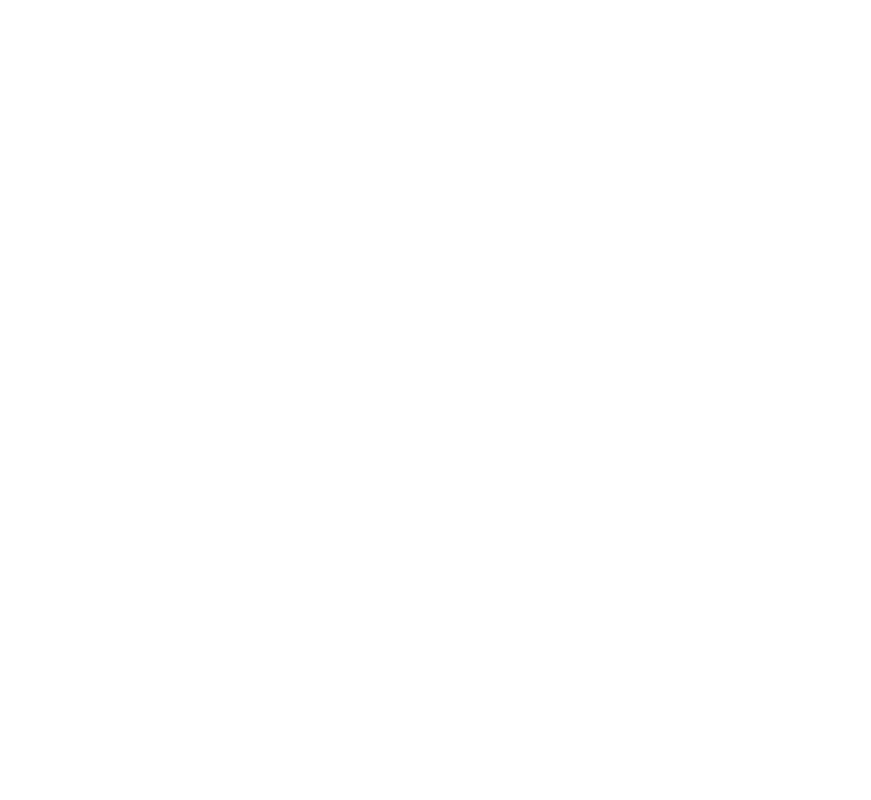
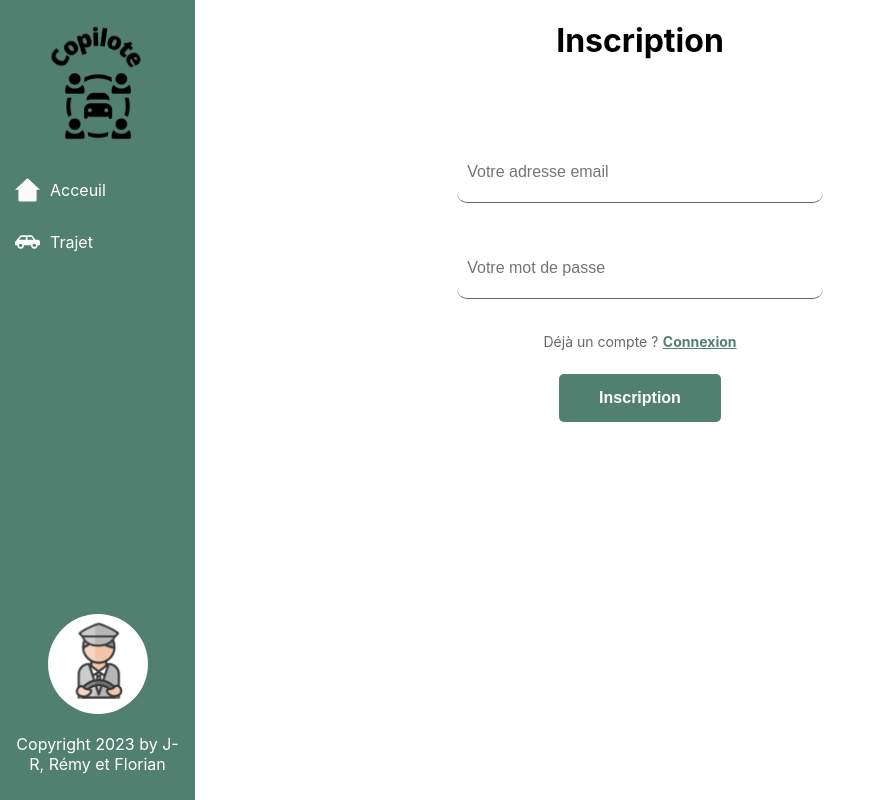
Before and after one commit to WildCodeSchool/2211-wns-neumann-copilot, a React (Create React App) app in the folder client/: page /register in a window 1280 px wide. Before the commit this address had no page. Shown: the whole page, without its empty margins (0-871 px from the left). Built offline with nearby package versions, Linux system fonts and the light colour scheme.

Commit message:
changement des noms du fichier et des redirections 'inscription' en 'register'

```diff
--- a/client/src/App.tsx
+++ b/client/src/App.tsx
@@ -1,6 +1,6 @@
 import { Routes, Route } from "react-router-dom";
 import Login from "./screens/Login";
-import Inscription from "./screens/Inscription";
+import Register from "./screens/Register";
 import Profil from "./screens/Profil";
 import "./App.css";
 import { useGetUsersQuery } from "./gql/generated/schema";
@@ -17,7 +17,7 @@
         <Route path="/" element={<Home />} />
         <Route path="/login" element={<Login />} />
         <Route path="/trajet" element={<Trajet />} />
-        <Route path="/Inscription" element={<Inscription />} />
+        <Route path="/register" element={<Register />} />
         <Route path="/Profil" element={<Profil />} />
       </Routes>
       {/* <p>
--- a/client/src/screens/Login.tsx
+++ b/client/src/screens/Login.tsx
@@ -79,7 +79,7 @@
               </div>
             {error && <p>{error}</p>}
           <div className="redirection_sign_up">
-                <p>Pas encore de compte ?</p>&nbsp;<Link to="/Inscription">Inscription</Link>
+                <p>Pas encore de compte ?</p>&nbsp;<Link to="/register">Inscription</Link>
           </div>
             <div>
               <button className="button button_connexion" type="submit">Connexion</button>
--- a/client/src/screens/Inscription.tsx
+++ b/client/src/screens/Register.tsx
@@ -1,12 +1,12 @@
 import { Link, useNavigate } from "react-router-dom";
-import "./css/Inscription.css"
+import "./css/register.css"
 import Footer from "../Components/Footer";
 import Header from "../Components/Header";
 import LeftMenuPC from "../Components/LeftMenuPC";
 import { useCreateUserMutation, useGetProfileQuery } from "../gql/generated/schema";
 import { useState } from "react";
 
-export default function Inscription() {
+export default function Register() {
     const navigate = useNavigate();
     const [email, setEmail] = useState("");
     const [password, setPassword] = useState("");
```
Also changed, not shown: client/src/screens/css/register.css (renamed from client/src/screens/css/Inscription.css).
